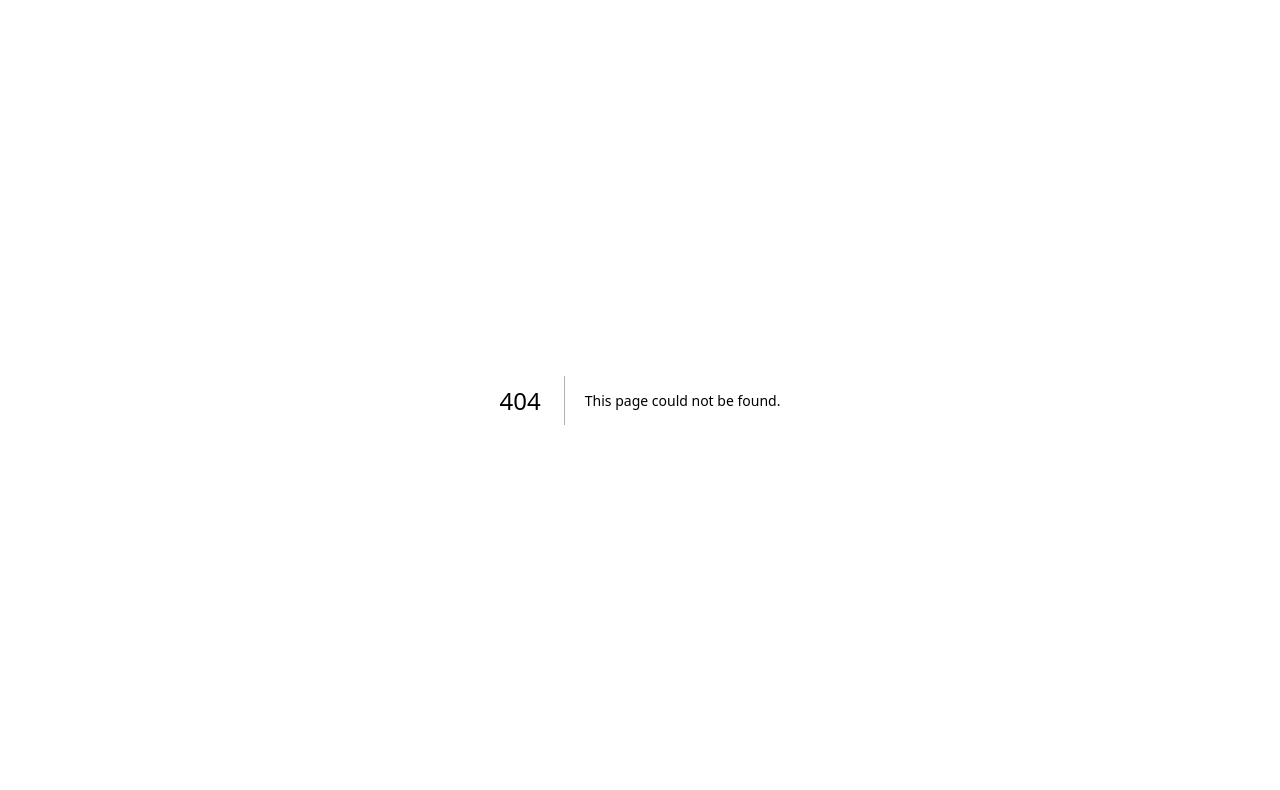
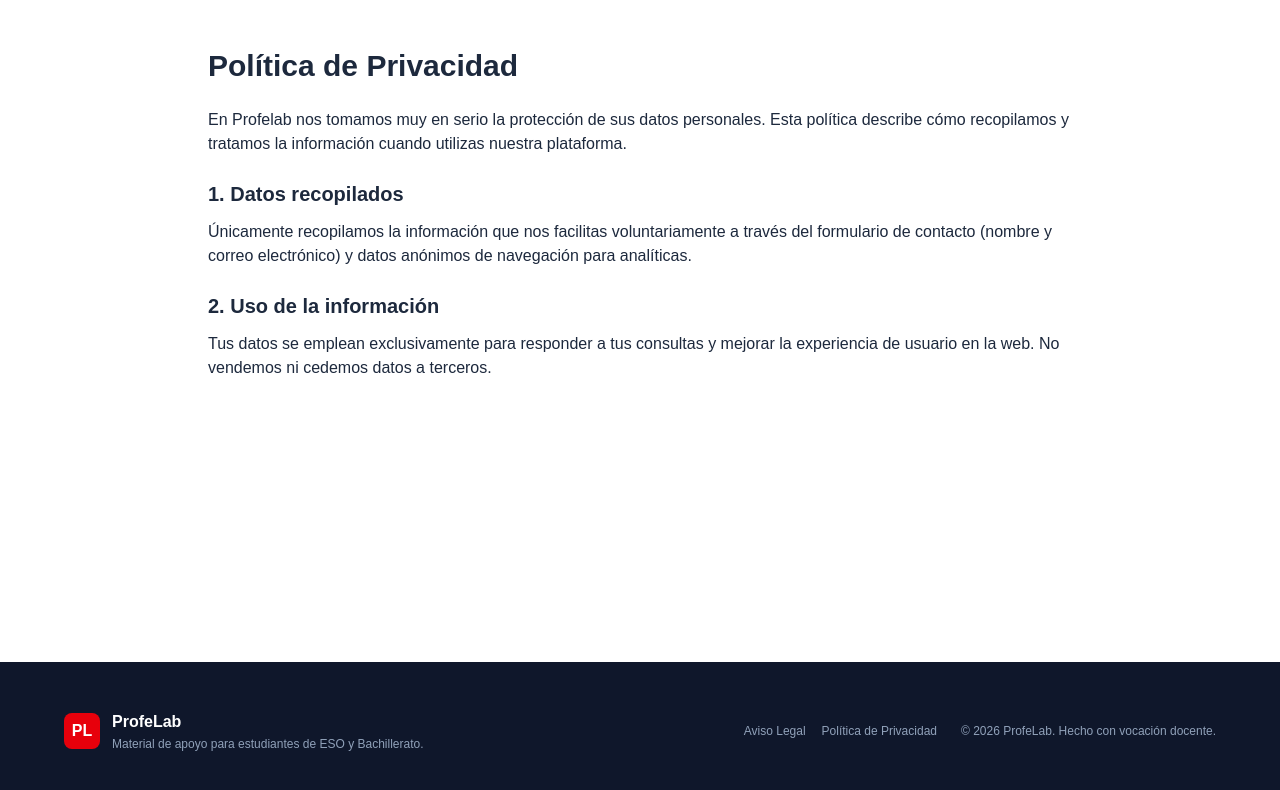
Before and after one commit to perezfrancojc/Profelab, a Next.js app: page /privacidad in a window 1280 px wide. Before the commit this address had no page. Shown: the top 790 px of the page. Built offline with nearby package versions, Linux system fonts and the light colour scheme.

Commit message:
Mover footer global a layout.tsx con enlaces legales

```diff
--- /dev/null
+++ b/src/app/aviso-legal/page.tsx
@@ -0,0 +1,19 @@
+export default function AvisoLegalPage() {
+  return (
+    <main className="max-w-4xl mx-auto px-4 py-12 text-slate-800">
+      <h1 className="text-3xl font-bold mb-6">Aviso Legal</h1>
+      <p className="mb-4">
+        En cumplimiento con el artículo 10 de la Ley 34/2002, de 11 de julio, de Servicios de la Sociedad de la Información y Comercio Electrónico (LSSI-CE), se exponen los datos identificativos del titular del sitio web:
+      </p>
+      <ul className="list-disc pl-6 mb-4 space-y-2">
+        <li><strong>Denominación social:</strong> Profelab</li>
+        <li><strong>Contacto:</strong> contacto@profelab.com (o tu email)</li>
+        <li><strong>Actividad:</strong> Plataforma de contenidos educativos libres y ejercicios resueltos.</li>
+      </ul>
+      <h2 className="text-xl font-semibold mt-6 mb-3">Propiedad Intelectual</h2>
+      <p className="mb-4">
+        Todos los materiales, ejercicios en PDF y recursos audiovisuales creados por Profelab están protegidos por derechos de autor, permitiéndose su uso personal y educativo.
+      </p>
+    </main>
+  );
+}
--- a/src/app/layout.tsx
+++ b/src/app/layout.tsx
@@ -29,7 +29,34 @@ export default function RootLayout({
       className={`${geistSans.variable} ${geistMono.variable} h-full antialiased`}
     >
       <body className="min-h-full flex flex-col">
-        {children}
+        {/* El contenido de cada página se renderiza aquí */}
+        <div className="flex-1">
+          {children}
+        </div>
+
+        {/* Footer Global para toda la plataforma */}
+        <footer className="bg-slate-900 text-white py-12 px-6 text-sm">
+          <div className="max-w-6xl mx-auto flex flex-col md:flex-row justify-between items-center gap-6">
+            <div className="flex items-center gap-3">
+              <div className="w-9 h-9 bg-red-600 text-white rounded-lg font-black text-base flex items-center justify-center">
+                PL
+              </div>
+              <div>
+                <span className="font-bold text-white text-base block">ProfeLab</span>
+                <p className="text-xs text-slate-400 mt-0.5">Material de apoyo para estudiantes de ESO y Bachillerato.</p>
+              </div>
+            </div>
+
+            <div className="flex flex-col md:flex-row items-center gap-6 text-xs text-slate-400">
+              <div className="flex gap-4">
+                <a href="/aviso-legal" className="hover:text-white transition-colors">Aviso Legal</a>
+                <a href="/privacidad" className="hover:text-white transition-colors">Política de Privacidad</a>
+              </div>
+              <span>© 2026 ProfeLab. Hecho con vocación docente.</span>
+            </div>
+          </div>
+        </footer>
+
         <Analytics />
       </body>
     </html>
--- a/src/app/page.tsx
+++ b/src/app/page.tsx
@@ -231,22 +231,6 @@ export default function HomePage() {
           ))}
         </div>
       </section>
-
-      {/* Pie de página */}
-      <footer className="bg-slate-900 text-white py-12 px-6 text-sm">
-        <div className="max-w-6xl mx-auto flex flex-col md:flex-row justify-between items-center gap-6">
-          <div className="flex items-center gap-3">
-            <div className="w-9 h-9 bg-red-600 text-white rounded-lg font-black text-base flex items-center justify-center">
-              PL
-            </div>
-            <div>
-              <span className="font-bold text-white text-base block">ProfeLab</span>
-              <p className="text-xs text-slate-400 mt-0.5">Material de apoyo para estudiantes de ESO y Bachillerato.</p>
-            </div>
-          </div>
-          <p className="text-xs text-slate-400">© 2026 ProfeLab. Hecho con vocación docente.</p>
-        </div>
-      </footer>
       <ContactSection />
     </div>
 
--- /dev/null
+++ b/src/app/privacidad/page.tsx
@@ -0,0 +1,18 @@
+export default function PrivacidadPage() {
+  return (
+    <main className="max-w-4xl mx-auto px-4 py-12 text-slate-800">
+      <h1 className="text-3xl font-bold mb-6">Política de Privacidad</h1>
+      <p className="mb-4">
+        En Profelab nos tomamos muy en serio la protección de sus datos personales. Esta política describe cómo recopilamos y tratamos la información cuando utilizas nuestra plataforma.
+      </p>
+      <h2 className="text-xl font-semibold mt-6 mb-3">1. Datos recopilados</h2>
+      <p className="mb-4">
+        Únicamente recopilamos la información que nos facilitas voluntariamente a través del formulario de contacto (nombre y correo electrónico) y datos anónimos de navegación para analíticas.
+      </p>
+      <h2 className="text-xl font-semibold mt-6 mb-3">2. Uso de la información</h2>
+      <p className="mb-4">
+        Tus datos se emplean exclusivamente para responder a tus consultas y mejorar la experiencia de usuario en la web. No vendemos ni cedemos datos a terceros.
+      </p>
+    </main>
+  );
+}
```
